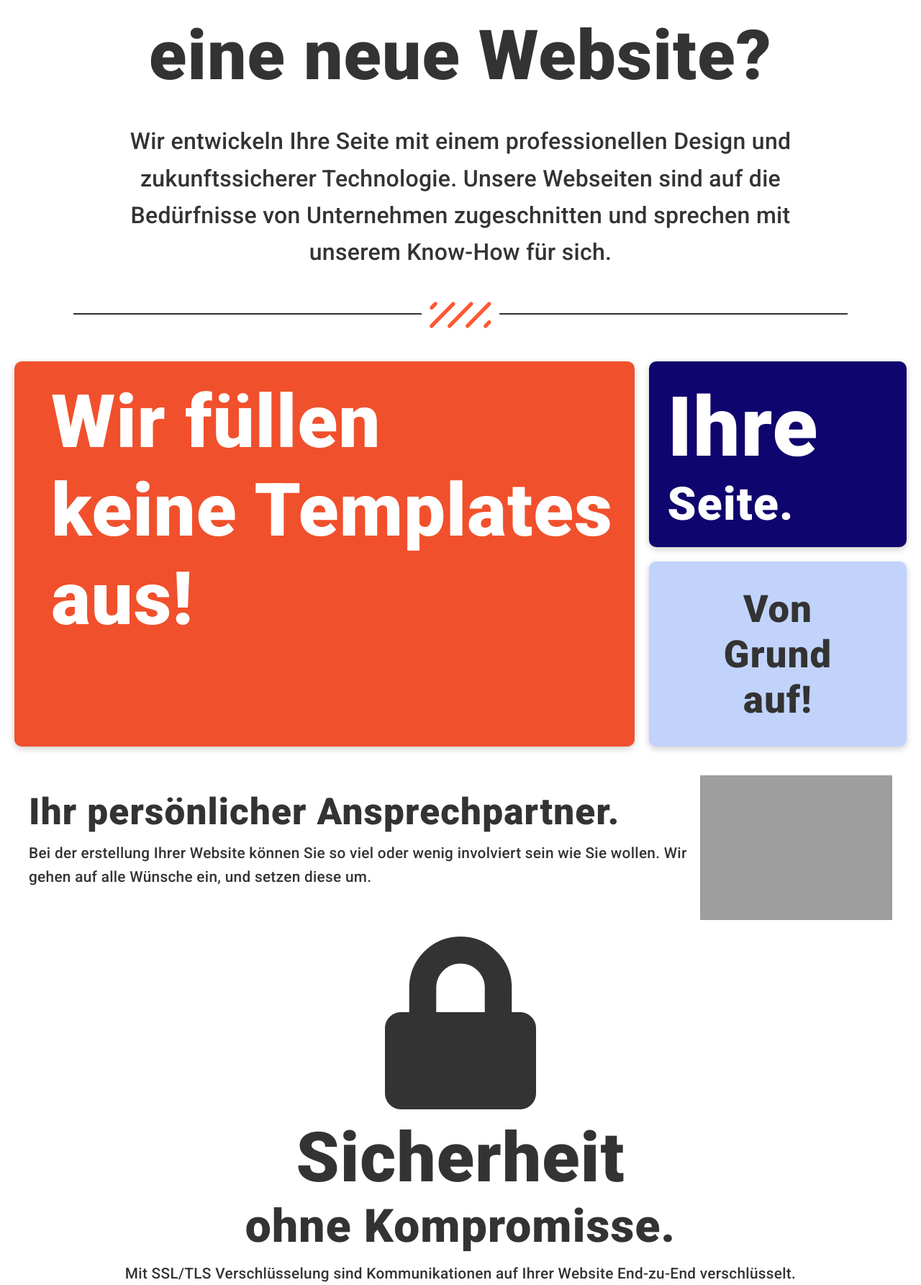
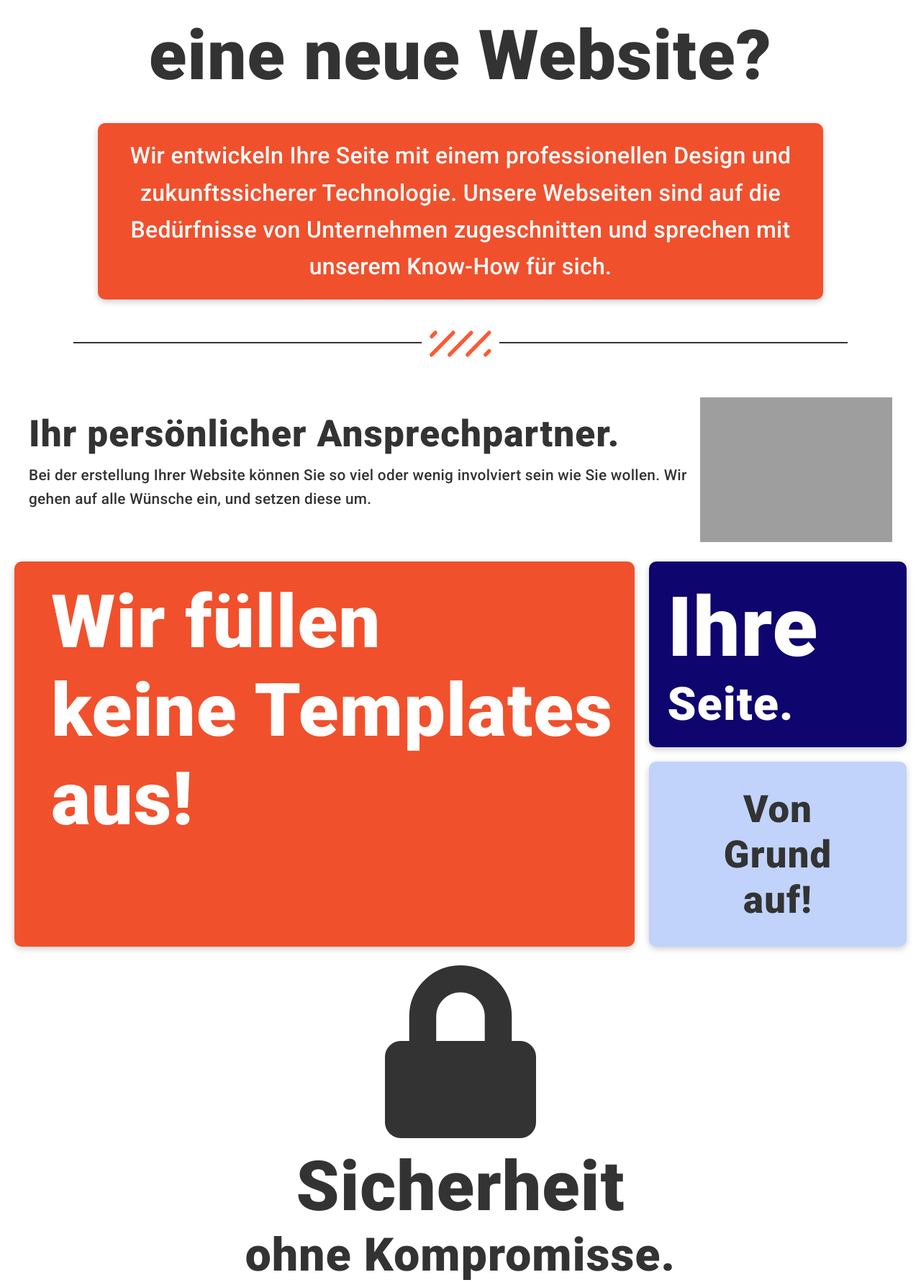
Before and after one commit to readrian/Freelance, a PHP site: page /website.html in a window 1280 px wide. Shown: the part 205-1990 px from the top of the page at 72% size. Run offline with PHP 8.4, Linux system fonts and the light colour scheme; grey boxes are pictures that could not be loaded.

Commit message:
Frage Card

```diff
--- a/css/utilities.css
+++ b/css/utilities.css
@@ -58,6 +58,11 @@
 .bg-third, .btn-third {
   background-color: var(--third-color);
   color: #333;
+}
+
+.bg-black, .btn-black {
+  background-color: #333;
+  color: #fff;
 }
 
 .bg-primary a,
--- a/website.html
+++ b/website.html
@@ -45,7 +45,9 @@
     <div class="frage py-3">
       <h1>Ihr Unternehmen braucht eine neue Website?</h1>
       <div class="flex">
-        <p>Wir entwickeln Ihre Seite mit einem professionellen Design und zukunftssicherer Technologie. Unsere Webseiten
+        <p class="card bg-primary">Wir entwickeln Ihre Seite mit einem professionellen Design und zukunftssicherer
+          Technologie.
+          Unsere Webseiten
           sind auf die Bedürfnisse von Unternehmen zugeschnitten und sprechen mit unserem Know-How für sich.</p>
       </div>
     </div>
@@ -57,6 +59,24 @@
       <img class="circle" src="media/LinesOrange.svg" alt="">
     </div>
   </div>
+  </div>
+
+
+
+  <!-- personal -->
+  <div class="personal">
+    <div class="container flex">
+
+      <div class="personal-text">
+        <h1>Ihr persönlicher Ansprechpartner.</h1>
+        <p>Bei der erstellung Ihrer Website können Sie so viel oder wenig involviert sein wie Sie wollen. Wir gehen auf
+          alle Wünsche ein, und setzen diese um.
+        </p>
+      </div>
+      <div class="image">
+        <img id="Iphone" src="media/designers working.svg" alt="">
+      </div>
+    </div>
   </div>
 
   <!-- Orange Card -->
@@ -76,24 +96,6 @@
     </div>
     </div>
   </section>
-
-  <!-- personal -->
-  <div class="personal">
-    <div class="container flex">
-
-      <div class="personal-text">
-        <h1>Ihr persönlicher Ansprechpartner.</h1>
-        <p>Bei der erstellung Ihrer Website können Sie so viel oder wenig involviert sein wie Sie wollen. Wir gehen auf
-          alle Wünsche ein, und setzen diese um.
-        </p>
-      </div>
-      <div class="image">
-        <img id="Iphone" src="media/designers working.svg" alt="">
-      </div>
-    </div>
-  </div>
-
-
 
   <!-- security -->
   <section class="containing">
```
Also changed, not shown: media/SearchEngine.svg (added).
